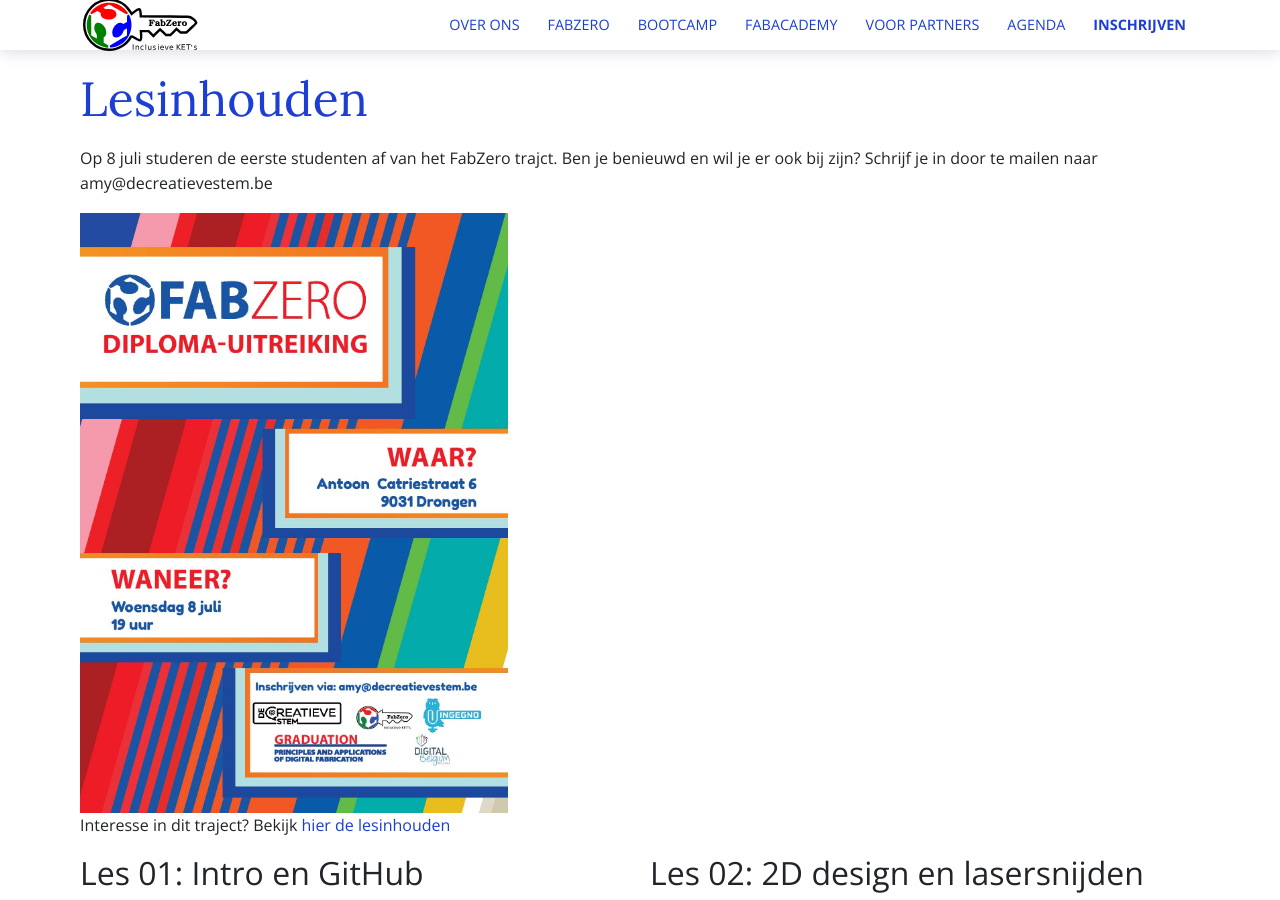
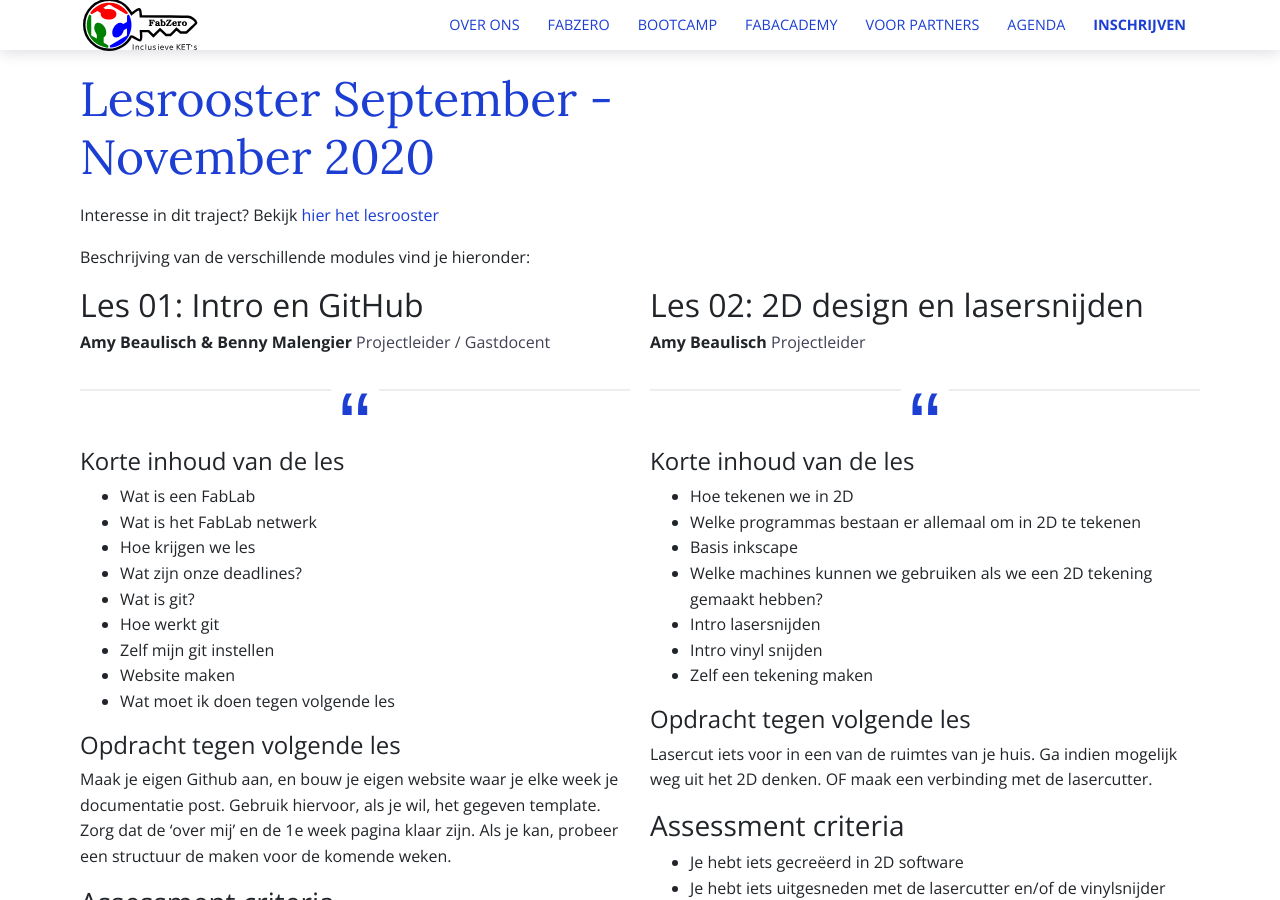
Before and after one commit to IngegnoMakerSpace/inclusievekets, a Jekyll site: the page built from _pages/deelnemers.md, in a window 1280 px wide and 900 px high. Built offline with Jekyll 4.4.1, drawn with Linux system fonts in a browser that asks for light colours.

Commit message:
Lesrooster

```diff
--- a/_pages/deelnemers.md
+++ b/_pages/deelnemers.md
@@ -9,7 +9,7 @@
   <div class="container">
     <div class="row">
       <div class="col-12">
-        <h1>Lesinhouden</h1>
+        <h1>Lesrooster September - November 2020</h1>
       </div>
     </div>
   </div>
@@ -18,16 +18,8 @@
  <div class="container">
     <div class="row">
       <div class="col-12">
-        <p>Op 8 juli studeren de eerste studenten af van het FabZero trajct. Ben je benieuwd en wil je er ook bij zijn? Schrijf je in door te mailen naar amy@decreatievestem.be</p>
-          <img src="{{site.baseurl}}/assets/images/fabzero1.jpg" alt="fabzero1" style="width:auto;height:600px;" text-align="center">
-      </div>
-    </div>
-  </div>
-
- <div class="container">
-    <div class="row">
-      <div class="col-12">
-          <p>Interesse in dit traject? Bekijk <a href="https://docs.google.com/document/d/1DucMCjWVHR8D1l0FuArCIeSvFnDv3c6iqvw0pisUhcM/edit?usp=sharing"> hier de lesinhouden</a></p>
+          <p>Interesse in dit traject? Bekijk <a href="https://docs.google.com/document/d/1DucMCjWVHR8D1l0FuArCIeSvFnDv3c6iqvw0pisUhcM/edit?usp=sharing"> hier het lesrooster</a></p>
+          <p>Beschrijving van de verschillende modules vind je hieronder:</p>
 
       </div>
     </div>
```
